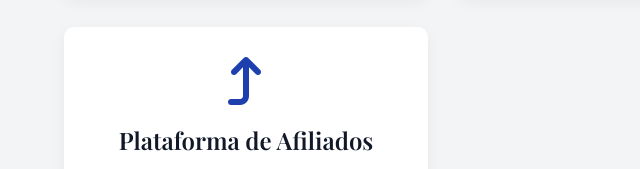
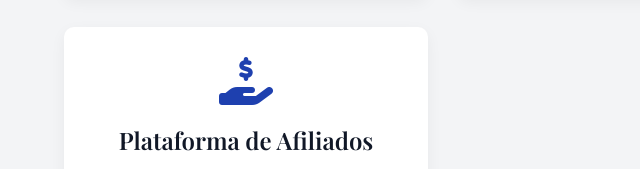
Before and after one commit to MindRoute-Web-Solutions/novomindroute, a plain HTML site: page index.html in a window 1280 px wide. Shown: the part 1166-1335 px from the top of the page, 0-640 px from the left. Drawn offline with nearby package versions, Linux system fonts and the light colour scheme.

Commit message:
Mudança Icone Serviço Plataforma Afiliado

```diff
--- a/index.html
+++ b/index.html
@@ -85,7 +85,7 @@
                     <p>Conversão é o nosso código. Transformamos cliques em clientes através de páginas de vendas estrategicamente desenhadas para destacar os benefícios do seu produto e fechar negócios.</p>
                 </div>
                 <div class="servico-card">
-                    <i class="fas fa-arrow-turn-up"></i>
+                    <i class="fas fa-hand-holding-dollar"></i>
                     <h3>Plataforma de Afiliados</h3>
                     <p>Aqui, você não é apenas mais um. É parte de uma comunidade que compartilha os melhores funis, produtos em alta e estratégias que funcionam.</p>
                 </div>
```
